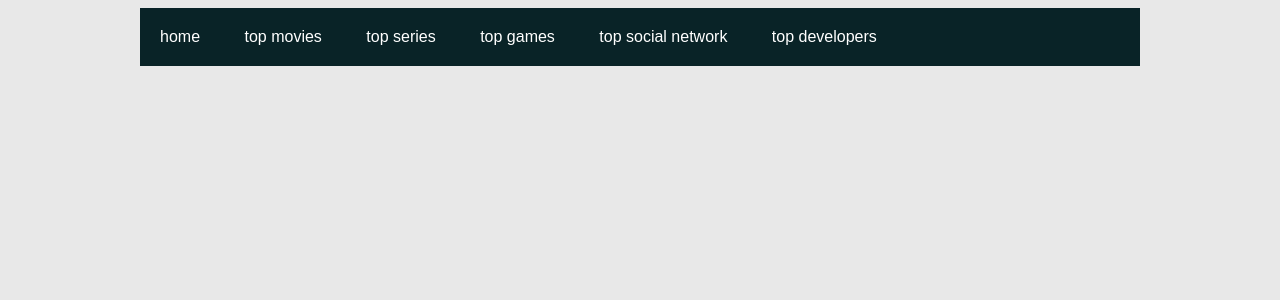
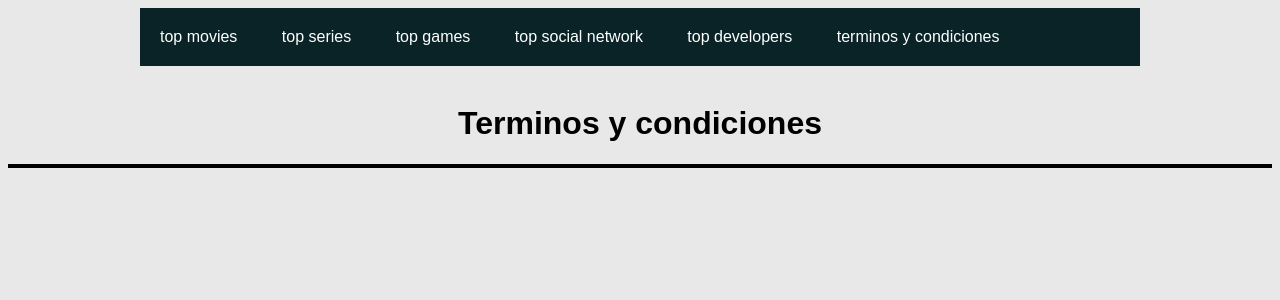
Before and after one commit to Migueldeve/top-rating-of-all, a PHP site: page / in a window 1280 px wide. Shown: the top 300 px of the page. Run offline with PHP 8.4, Linux system fonts and the light colour scheme.

Commit message:
sitio web terminado al 100%

```diff
--- a/index.php
+++ b/index.php
@@ -7,6 +7,18 @@
     <title>Top rating of all</title>
 </head>
 <body>
-<?php require('./resources/header.html') ?>
+    <?php require('./resources/header.html') ?>
+
+    <br>
+
+    <h1><div id="Titulo1"></div></h1>
+
+    <hr size=4 color=black>
+
+    <h4><div id="Terminos"><div></h4>
+
+    <style>#Titulo1{text-align: center;}</style>
+
+    <script src="./js/terminos_y_condiciones.js"></script>
 </body>
 </html>
--- /dev/null
+++ b/js/terminos_y_condiciones.js
@@ -0,0 +1,26 @@
+alert("!POR FAVOR LEER LOS TERMINOS Y CONDICIONES ANTES DE USAR ESTE SITIO WEB!")
+
+const TerminosYcondiciones = async() => {
+    const respuesta = await fetch('http://localhost:3000/Terminos_y_condiciones');
+
+    //console.log(respuesta);
+
+    const datos = await respuesta.json();
+    //console.log(datos);
+
+    let TerminosYcondiciones = '';
+    datos.forEach(TerminosYcondicione => {
+        TerminosYcondiciones += `<p>${TerminosYcondicione.Terminos_y_condiciones}</p>`;
+    });
+
+    document.getElementById('Terminos').innerHTML = TerminosYcondiciones;
+}
+
+TerminosYcondiciones();
+
+//------------------------
+
+var ttl1 = "Terminos y condiciones"
+
+document.getElementById("Titulo1");
+Titulo1.innerHTML = ttl1;
--- a/resources/header.html
+++ b/resources/header.html
@@ -8,12 +8,12 @@
 </head>
 <body>
    <ul class="menu">
-       <li><a href="index.php">home</a></li>
        <li><a href="top_movies.php">top movies</a></li>
        <li><a href="top_series.php">top series</a></li>
        <li><a href="top_games.php">top games</a></li>
        <li><a href="top_social_network.php">top social network</a></li>
        <li><a href="top_developers.php">top developers</a></li>
+       <li><a href="index.php">terminos y condiciones</a></li>
   </ul>
 </body>
 </html>
--- a/top_developers.php
+++ b/top_developers.php
@@ -14,7 +14,7 @@
 
     <h1><div id="Titulo1"></div></h1>
 
-    <hr width=1400 size=4 color=black>
+    <hr size=4 color=black>
 
     <h1><div id="Developer"><div></h1>
 
--- a/top_games.php
+++ b/top_games.php
@@ -14,7 +14,7 @@
 
     <h1><div id="Titulo1"></div></h1>
 
-    <hr width=1400 size=4 color=black>
+    <hr size=4 color=black>
 
     <h1><div id="Movil"><div></h1>
 
@@ -23,7 +23,7 @@
 
     <h1><div id="Titulo2"></div></h1>
 
-    <hr width=1400 size=4 color=black>
+    <hr size=4 color=black>
 
     <h1><div id="Pc"><div></h1>
 
--- a/top_movies.php
+++ b/top_movies.php
@@ -14,7 +14,7 @@
 
     <h1><div id="Titulo1"></div></h1>
 
-    <hr width=1400 size=4 color=black>
+    <hr size=4 color=black>
 
     <h1><div id="Netflix"><div></h1>
 
@@ -23,7 +23,7 @@
 
     <h1><div id="Titulo2"></div></h1>
 
-    <hr width=1400 size=4 color=black>
+    <hr size=4 color=black>
 
     <h1><div id="Hbo"><div></h1>
 
@@ -32,7 +32,7 @@
 
     <h1><div id="Titulo3"></div></h1>
 
-    <hr width=1400 size=4 color=black>
+    <hr size=4 color=black>
 
     <h1><div id="Disney"><div></h1>
 
--- a/top_series.php
+++ b/top_series.php
@@ -14,7 +14,7 @@
 
     <h1><div id="Titulo1"></div></h1>
 
-    <hr width=1400 size=4 color=black>
+    <hr size=4 color=black>
 
     <h1><div id="Netflix"><div></h1>
 
@@ -23,7 +23,7 @@
 
     <h1><div id="Titulo2"></div></h1>
 
-    <hr width=1400 size=4 color=black>
+    <hr size=4 color=black>
 
     <h1><div id="Hbo"><div></h1>
 
@@ -32,7 +32,7 @@
 
     <h1><div id="Titulo3"></div></h1>
 
-    <hr width=1400 size=4 color=black>
+    <hr size=4 color=black>
 
     <h1><div id="Disney"><div></h1>
 
--- a/top_social_network.php
+++ b/top_social_network.php
@@ -14,7 +14,7 @@
 
     <h1><div id="Titulo1"></div></h1>
 
-    <hr width=1400 size=4 color=black>
+    <hr size=4 color=black>
 
     <h1><div id="Social"><div></h1>
 
```
